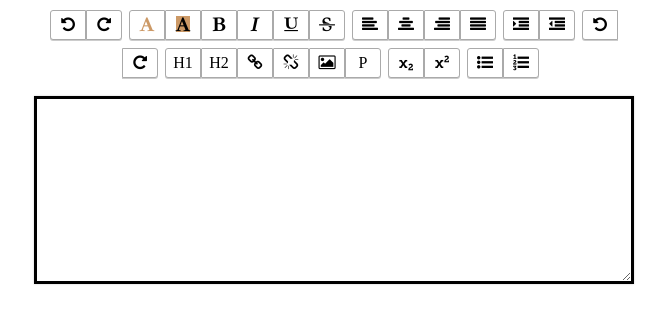
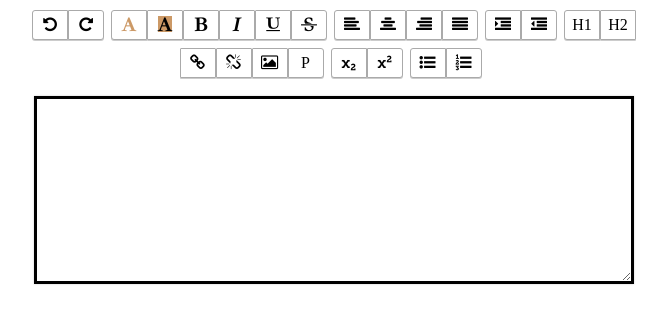
Before and after one commit to bpjoshi/BPJSWhatYouSeeIWYGEditor, a plain HTML site: page index.html in a window 1280 px wide. Shown: the whole page, without its empty margins (306-973 px from the left). Drawn offline with nearby package versions, Linux system fonts and the light colour scheme.

Commit message:
Updated some remaining icon andlinks

```diff
--- a/index.html
+++ b/index.html
@@ -8,8 +8,8 @@
   </head>
   <body>
     <div class="toolbar">
-<a href="#" data-command='undo'><i class='fa fa-undo'></i></a>
-<a href="#" data-command='redo'><i class='fa fa-repeat'></i></a>
+<a href="" data-command='undo'><i class='fa fa-undo'></i></a>
+<a href="" data-command='redo'><i class='fa fa-repeat'></i></a>
 <div class="fore-wrapper"><i class='fa fa-font' style='color:#C96;'></i>
   <div class="fore-palette">
   </div>
@@ -28,8 +28,6 @@
 <a href="" data-command='justifyFull'><i class='fa fa-align-justify'></i></a>
 <a href="" data-command='indent'><i class='fa fa-indent'></i></a>
 <a href="" data-command='outdent'><i class='fa fa-outdent'></i></a>
-<a href="#" data-command='undo'><i class='fa fa-undo'></i></a>
-<a href="#" data-command='redo'><i class='fa fa-repeat'></i></a>
 <a href="" data-command='h1'>H1</a>
 <a href="" data-command='h2'>H2</a>
 <a href="" data-command='createlink'><i class='fa fa-link'></i></a>
```
